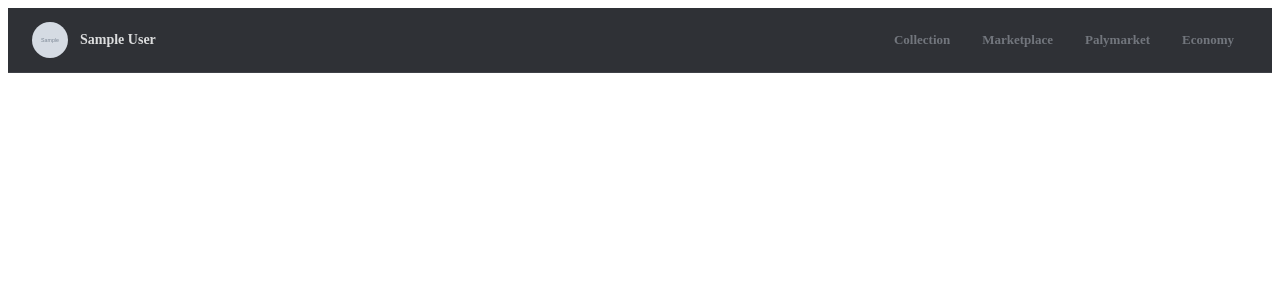
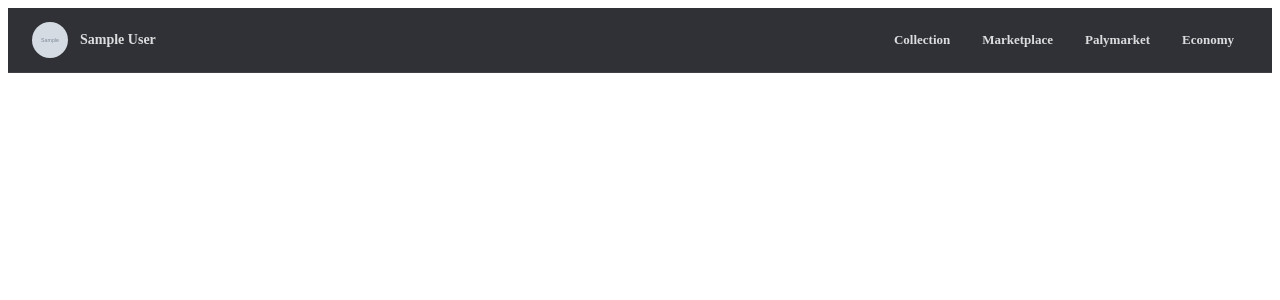
Before and after one commit to adamhurm/discord-super-pal-of-the-week, a FastAPI app: template src/superpal/webapp/templates/_nav.html in a window 1280 px wide. Shown: the top 300 px of the page. Run offline with FastAPI, Linux system fonts and the light colour scheme; the template is opened without the code that fills it: most values are stand-ins (such as "Sample title", 1, 10 or a date in 2020); grey boxes marked "Sample" are stand-in pictures; parts of the project's set-up code (start-up, migrations or seed data) failed here and were passed over.

Commit message:
fix: nav styling and HTML structure fixes
- Fix inactive link color from #72767d to #dcddde per spec
- Replace fragile hover CSS with .active class approach
- Remove out-of-scope fallback avatar element
- Move <style> block before <nav> for valid HTML structure

Co-Authored-By: Claude Sonnet 4.6 <noreply@anthropic.com>
Claude-Session: https://claude.ai/code/session_01PGBgimUy9zPtkKECpMMERJ

```diff
--- a/src/superpal/webapp/templates/_nav.html
+++ b/src/superpal/webapp/templates/_nav.html
@@ -1,26 +1,30 @@
+<style>
+  .nav-link {
+    background: transparent;
+    color: #dcddde;
+  }
+  .nav-link:hover {
+    background: #313338 !important;
+    color: #dcddde !important;
+  }
+  .nav-link.active {
+    background: #5865f2;
+    color: #fff;
+  }
+  .nav-link.active:hover {
+    background: #5865f2;
+    color: #fff;
+  }
+</style>
 <nav class="global-nav" style="display: flex; align-items: center; justify-content: space-between; gap: 16px; padding: 14px 24px; background: #2f3136; border-bottom: 1px solid #3f4147; flex-wrap: wrap;">
   <div class="nav-identity" style="display: flex; align-items: center; gap: 12px; flex-shrink: 0;">
-    {% if avatar_url %}
-      <img class="nav-avatar" src="{{ avatar_url }}" alt="" style="width: 36px; height: 36px; border-radius: 50%; object-fit: cover;">
-    {% else %}
-      <div class="nav-avatar-placeholder" style="width: 36px; height: 36px; border-radius: 50%; background: linear-gradient(135deg, #667eea, #764ba2); display: flex; align-items: center; justify-content: center; color: #fff; font-weight: 700; font-size: 14px; flex-shrink: 0;">{{ display_name[0] | upper }}</div>
-    {% endif %}
+    <img class="nav-avatar" src="{{ avatar_url }}" alt="" style="width: 36px; height: 36px; border-radius: 50%; object-fit: cover;">
     <span class="nav-username" style="font-weight: 600; font-size: 14px; color: #dcddde;">{{ display_name }}</span>
   </div>
   <div class="nav-links" style="display: flex; gap: 4px;">
-    <a href="/collection" class="nav-link" style="padding: 6px 14px; border-radius: 4px; font-size: 13px; font-weight: 600; cursor: pointer; border: none; background: {% if active_page == 'collection' %}#5865f2{% else %}transparent{% endif %}; color: {% if active_page == 'collection' %}#fff{% else %}#72767d{% endif %}; text-decoration: none; display: inline-block; transition: all 0.2s;">Collection</a>
-    <a href="/marketplace" class="nav-link" style="padding: 6px 14px; border-radius: 4px; font-size: 13px; font-weight: 600; cursor: pointer; border: none; background: {% if active_page == 'marketplace' %}#5865f2{% else %}transparent{% endif %}; color: {% if active_page == 'marketplace' %}#fff{% else %}#72767d{% endif %}; text-decoration: none; display: inline-block; transition: all 0.2s;">Marketplace</a>
-    <a href="/palymarket" class="nav-link" style="padding: 6px 14px; border-radius: 4px; font-size: 13px; font-weight: 600; cursor: pointer; border: none; background: {% if active_page == 'palymarket' %}#5865f2{% else %}transparent{% endif %}; color: {% if active_page == 'palymarket' %}#fff{% else %}#72767d{% endif %}; text-decoration: none; display: inline-block; transition: all 0.2s;">Palymarket</a>
-    <a href="/economy" class="nav-link" style="padding: 6px 14px; border-radius: 4px; font-size: 13px; font-weight: 600; cursor: pointer; border: none; background: {% if active_page == 'economy' %}#5865f2{% else %}transparent{% endif %}; color: {% if active_page == 'economy' %}#fff{% else %}#72767d{% endif %}; text-decoration: none; display: inline-block; transition: all 0.2s;">Economy</a>
+    <a href="/collection" class="nav-link{% if active_page == 'collection' %} active{% endif %}" style="padding: 6px 14px; border-radius: 4px; font-size: 13px; font-weight: 600; cursor: pointer; border: none; text-decoration: none; display: inline-block; transition: all 0.2s;">Collection</a>
+    <a href="/marketplace" class="nav-link{% if active_page == 'marketplace' %} active{% endif %}" style="padding: 6px 14px; border-radius: 4px; font-size: 13px; font-weight: 600; cursor: pointer; border: none; text-decoration: none; display: inline-block; transition: all 0.2s;">Marketplace</a>
+    <a href="/palymarket" class="nav-link{% if active_page == 'palymarket' %} active{% endif %}" style="padding: 6px 14px; border-radius: 4px; font-size: 13px; font-weight: 600; cursor: pointer; border: none; text-decoration: none; display: inline-block; transition: all 0.2s;">Palymarket</a>
+    <a href="/economy" class="nav-link{% if active_page == 'economy' %} active{% endif %}" style="padding: 6px 14px; border-radius: 4px; font-size: 13px; font-weight: 600; cursor: pointer; border: none; text-decoration: none; display: inline-block; transition: all 0.2s;">Economy</a>
   </div>
-  <style>
-    .nav-link:hover {
-      background: #313338 !important;
-      color: #dcddde !important;
-    }
-    .nav-link[style*="#5865f2"]:hover {
-      background: #5865f2 !important;
-      color: #fff !important;
-    }
-  </style>
 </nav>
```
